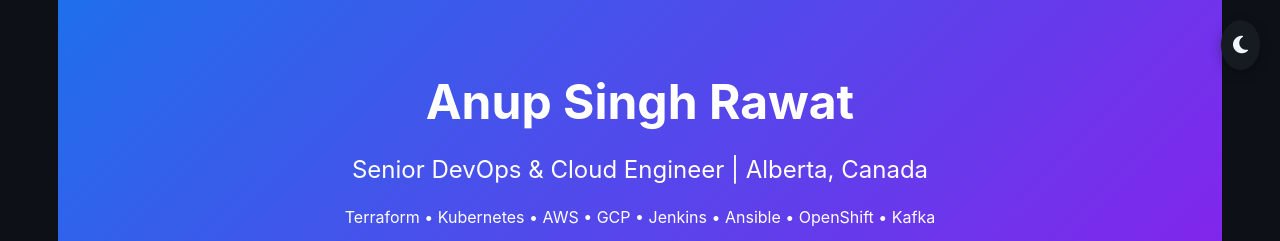
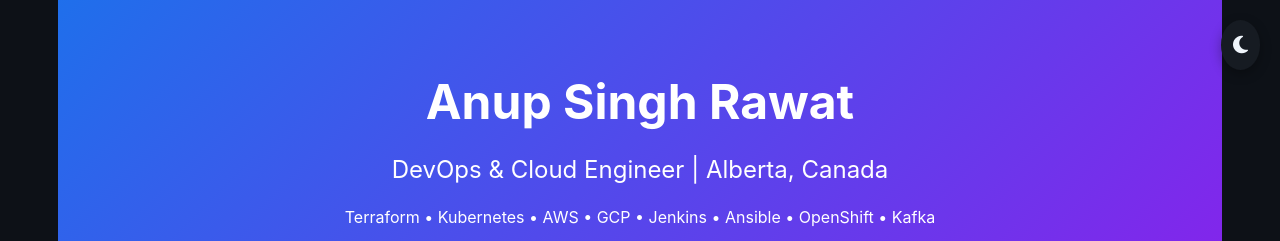
Before and after one commit to anuprawat-dev/MY-Portfolio, a plain HTML site: page index.html in a window 1280 px wide. Shown: the top 241 px of the page. Drawn offline with Linux system fonts and the light colour scheme.

Commit message:
Update job title in index.html

```diff
--- a/index.html
+++ b/index.html
@@ -34,7 +34,7 @@
 
   <header>
     <h1>Anup Singh Rawat</h1>
-    <p style="font-size:1.5rem;margin:10px 0;">Senior DevOps & Cloud Engineer | Alberta, Canada</p>
+    <p style="font-size:1.5rem;margin:10px 0;"> DevOps & Cloud Engineer | Alberta, Canada</p>
     <p>Terraform • Kubernetes • AWS • GCP • Jenkins • Ansible • OpenShift • Kafka</p>
     <div>
       <a href="mailto:anuprawat1055@gmail.com" class="btn"><i class="fas fa-envelope"></i> Email Me</a>
```
